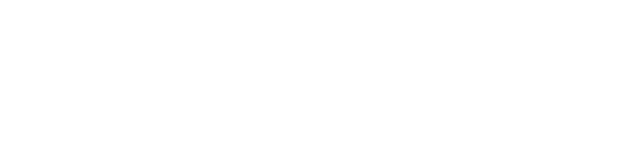
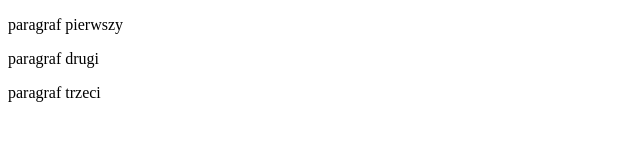
Before and after one commit to AlicjaSarapata/gitjestgit, a plain HTML site: page index.html in a window 1280 px wide. Shown: the whole page, without its empty margins (0-640 px from the left). Drawn offline with Linux system fonts and the light colour scheme.

Commit message:
trzeci paragraf

```diff
--- a/index.html
+++ b/index.html
@@ -1,11 +1,15 @@
 <!DOCTYPE html>
 <html lang="en">
+
 <head>
     <meta charset="UTF-8">
     <title>gitjestgit</title>
 </head>
+
 <body>
-   <p></p>
+    <p>paragraf pierwszy</p>
+    <p>paragraf drugi</p>
+    <p>paragraf trzeci</p>
+</body>
 
-</body>
 </html>
```
